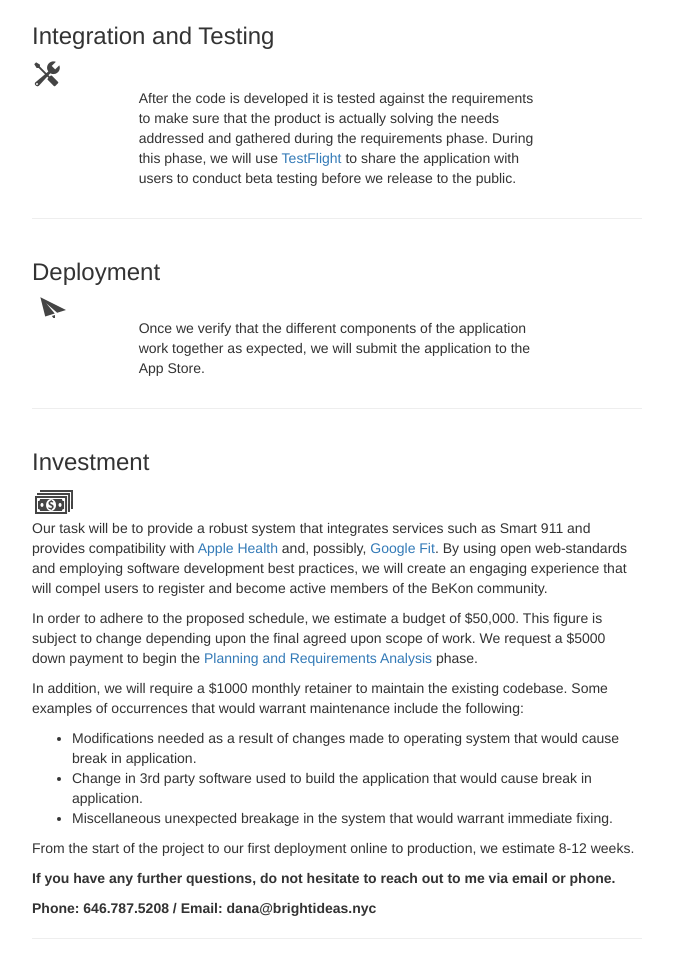
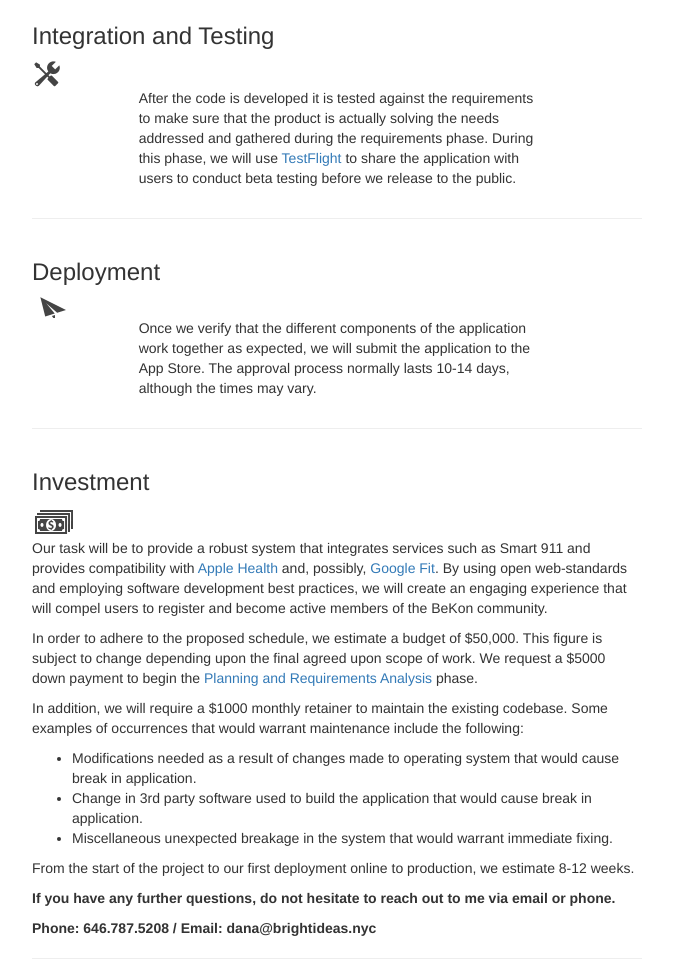
Before and after one commit to danawhite/danawhite.github.io, a React app: page roadmaps/gtavlarios/bekon.html in a window 1280 px wide. Shown: the part 3802-4777 px from the top of the page, without its empty margins (303-976 px from the left). Built offline with nearby package versions, Linux system fonts and the light colour scheme; files whose address does not match are found by name.

Commit message:
updating verbiage

```diff
--- a/roadmaps/gtavlarios/bekon.html
+++ b/roadmaps/gtavlarios/bekon.html
@@ -242,7 +242,9 @@
             <div class="row">
                 <div class="col-md-8 col-md-offset-2 item-content">
                     <p>Once we verify that the different components of the application work together as expected,
-                        we will submit the application to the App Store. </p>
+                        we will submit the application to the App Store. The approval process normally lasts 10-14 days,
+                        although the times may vary.
+                    </p>
                 </div>
                 <br>
             </div>
```
